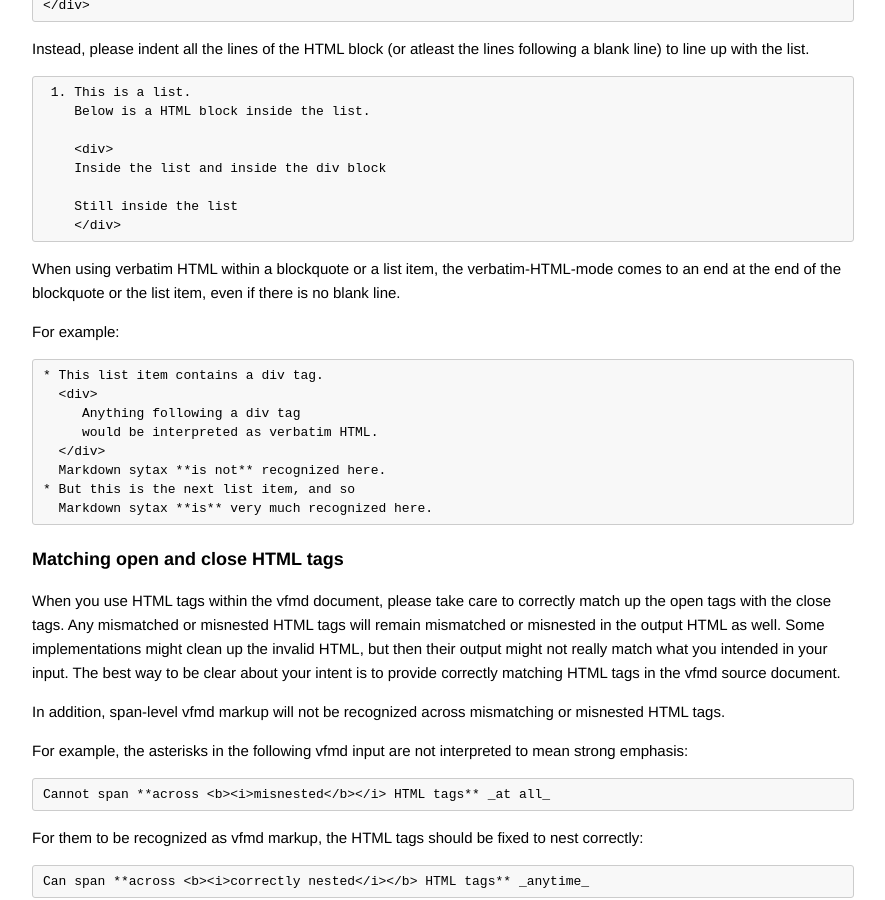
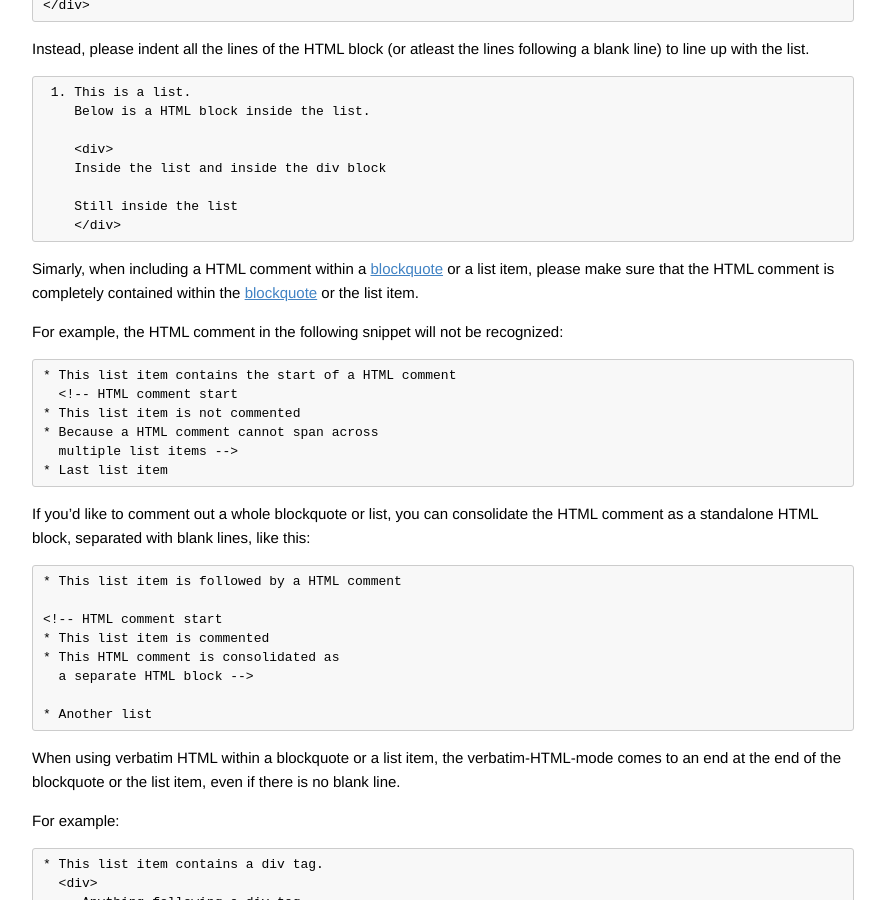
Before and after one commit to vfmd/vfmd-spec, a Jekyll site: the page built from syntax.md, in a window 1280 px wide and 900 px high, scrolled down 22151 px. Shown: the whole window, without its empty margins (197-1082 px from the left). Built offline with Jekyll 4.4.1, drawn with Linux system fonts in a browser that asks for light colours; Markdown is read by kramdown in place of the engine named in the settings.

Commit message:
Syntax guide: Comments should stay contained within a block

```diff
--- a/syntax.md
+++ b/syntax.md
@@ -1249,6 +1249,33 @@ lines following a blank line) to line up with the list.
         Still inside the list
         </div>
 
+Simarly, when including a HTML comment within a [blockquote] or a list
+item, please make sure that the HTML comment is completely contained
+within the [blockquote] or the list item.
+
+For example, the HTML comment in the following snippet will not be
+recognized:
+
+    * This list item contains the start of a HTML comment
+      <!-- HTML comment start
+    * This list item is not commented
+    * Because a HTML comment cannot span across
+      multiple list items -->
+    * Last list item
+
+If you'd like to comment out a whole blockquote or list, you can
+consolidate the HTML comment as a standalone HTML block, separated with
+blank lines, like this:
+
+    * This list item is followed by a HTML comment
+
+    <!-- HTML comment start
+    * This list item is commented
+    * This HTML comment is consolidated as
+      a separate HTML block -->
+
+    * Another list
+
 When using verbatim HTML within a blockquote or a list item, the
 verbatim-HTML-mode comes to an end at the end of the blockquote or the
 list item, even if there is no blank line.
```
